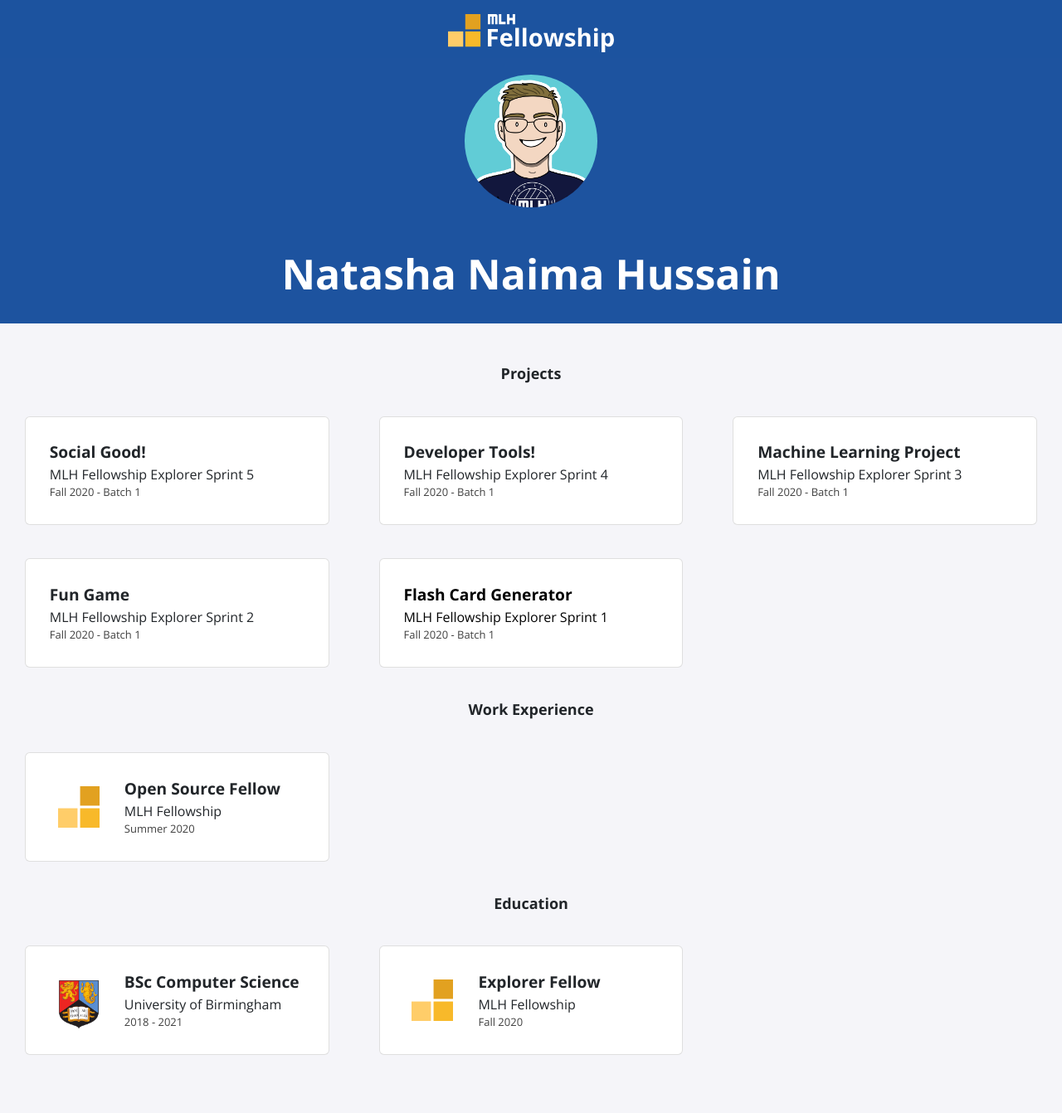
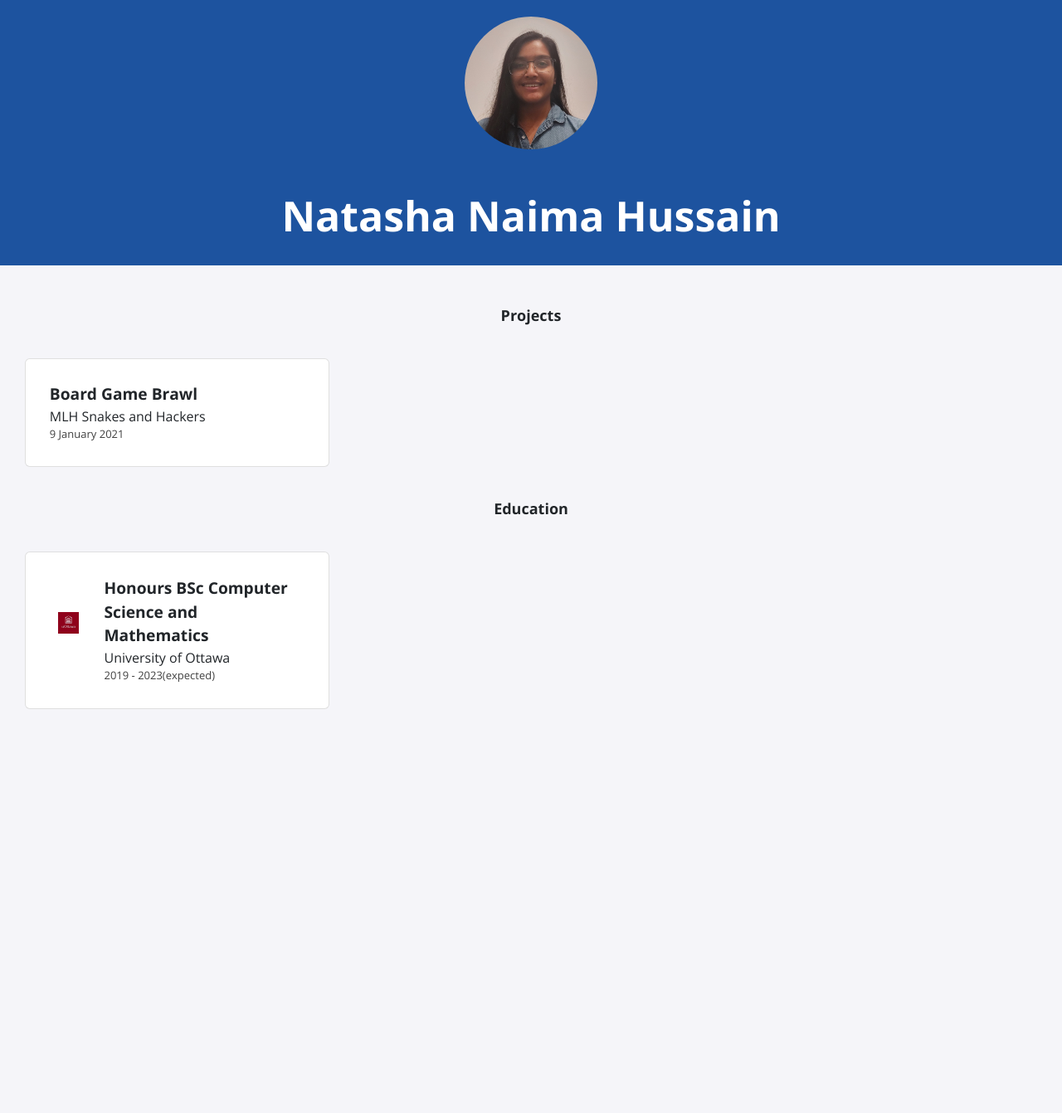
Before and after one commit to NatashaNaima/NatashaNaima.github.io, a Jekyll site: the page built from index.html, in a window 1280 px wide. Shown: the whole page at 83% size. Built offline with Jekyll 4.4.1, drawn with Linux system fonts in a browser that asks for light colours; nearby versions of some CDN libraries; after the commit the page ends 925 px from its top, so only the background shows below that.

Commit message:
Update information on site with Natasha

```diff
--- a/Gemfile
+++ b/Gemfile
@@ -7,3 +7,6 @@ platforms :mingw, :x64_mingw, :mswin, :jruby do
 end
 
 gem "wdm", "~> 0.1.1", :platforms => [:mingw, :x64_mingw, :mswin]
+
+
+gem "webrick", "~> 1.7"
--- a/_data/education.yml
+++ b/_data/education.yml
@@ -1,9 +1,4 @@
-- course: BSc Computer Science
-  institute: University of Birmingham
-  dates: 2018 - 2021
-  logo: uob.png
-
-- course: Explorer Fellow
-  institute: MLH Fellowship
-  dates: Fall 2020
-  logo: fellowship.svg
+- course: Honours BSc Computer Science and Mathematics
+  institute: University of Ottawa
+  dates: 2019 - 2023(expected)
+  logo: uottawa.png
--- a/_data/experience.yml
+++ b/_data/experience.yml
@@ -1,4 +1,4 @@
-- role: Open Source Fellow
-  company: MLH Fellowship
-  dates: Summer 2020
-  logo: fellowship.svg
+- #role:
+  #company:
+  #dates:
+  #logo:
--- a/_data/projects.yml
+++ b/_data/projects.yml
@@ -1,20 +1,3 @@
-- title: Social Good!
-  event: MLH Fellowship Explorer Sprint 5
-  date: Fall 2020 - Batch 1
-
-- title: Developer Tools!
-  event: MLH Fellowship Explorer Sprint 4
-  date: Fall 2020 - Batch 1
-
-- title: Machine Learning Project
-  event: MLH Fellowship Explorer Sprint 3
-  date: Fall 2020 - Batch 1
-
-- title: Fun Game
-  event: MLH Fellowship Explorer Sprint 2
-  date: Fall 2020 - Batch 1
-
-- title: Flash Card Generator
-  event: MLH Fellowship Explorer Sprint 1
-  date: Fall 2020 - Batch 1
-  page-name: sprint1
+- title: Board Game Brawl
+  event: MLH Snakes and Hackers
+  date: 9 January 2021
--- a/_includes/experience.html
+++ b/_includes/experience.html
@@ -1,4 +1,5 @@
-<h2>Work Experience</h2>
+<!--
+  <h2>Work Experience</h2>
 <div class="card-container">
     {% for item in site.data.experience %}
     <div class="card">
@@ -13,3 +14,4 @@
     </div>
     {% endfor %}
   </div>
+  -->
--- a/_includes/navbar.html
+++ b/_includes/navbar.html
@@ -1,4 +1,5 @@
-<header class="nav-bar">
+<!--
+    <header class="nav-bar">
     <div class="nav-content">
         <a href="{{ '/' | relative_url }}">
             <div class="nav-logo">
@@ -8,3 +9,4 @@
 
     </div>
 </header>
+-->
```
Also changed, not shown: Gemfile.lock, assets/img/education/fellowship.svg (deleted), assets/img/education/uob.png (deleted), assets/img/education/uottawa.png (added), assets/img/experience/fellowship.svg (deleted), assets/img/experience/mlh.svg (deleted), assets/img/favicon.ico (deleted), assets/img/logo.jpg, assets/img/logo.svg (deleted), assets/img/mlh.jpg (deleted), assets/img/social-link.jpg (deleted).
